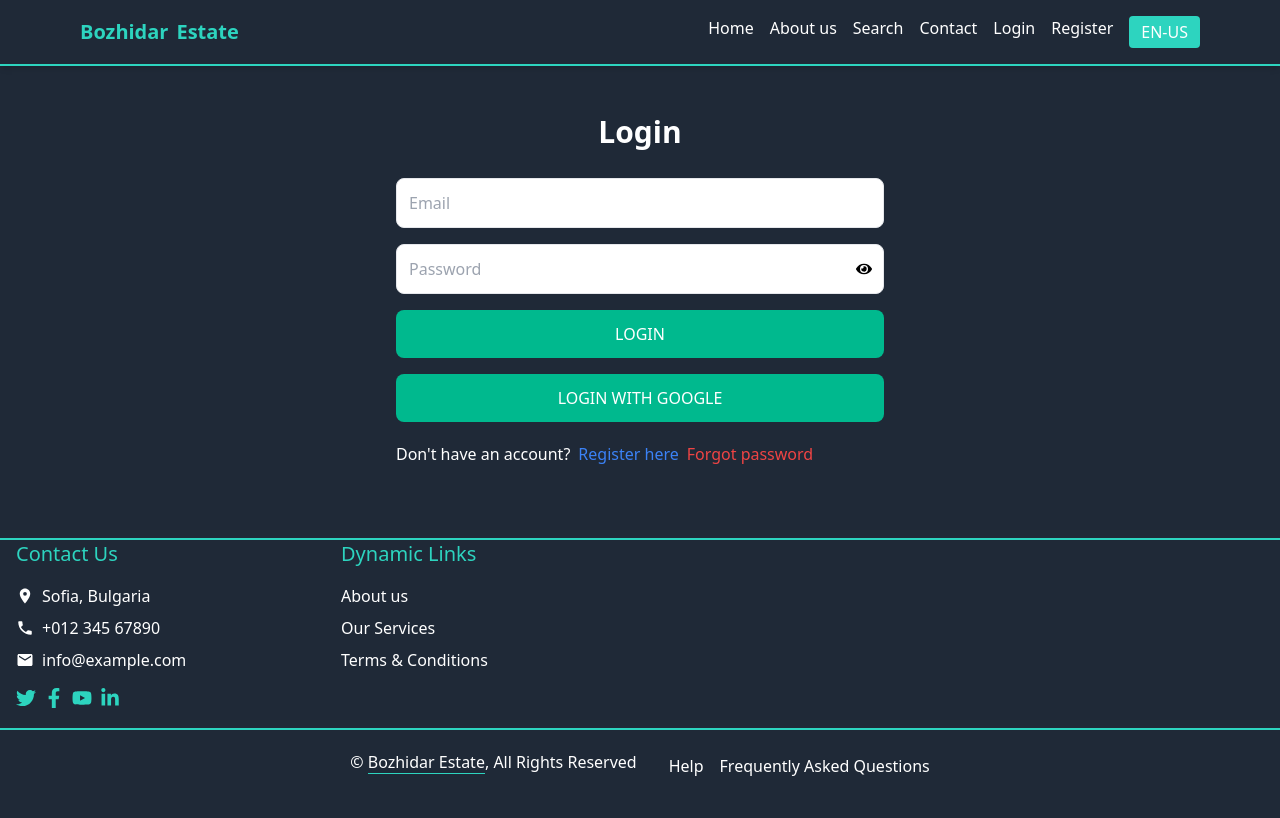
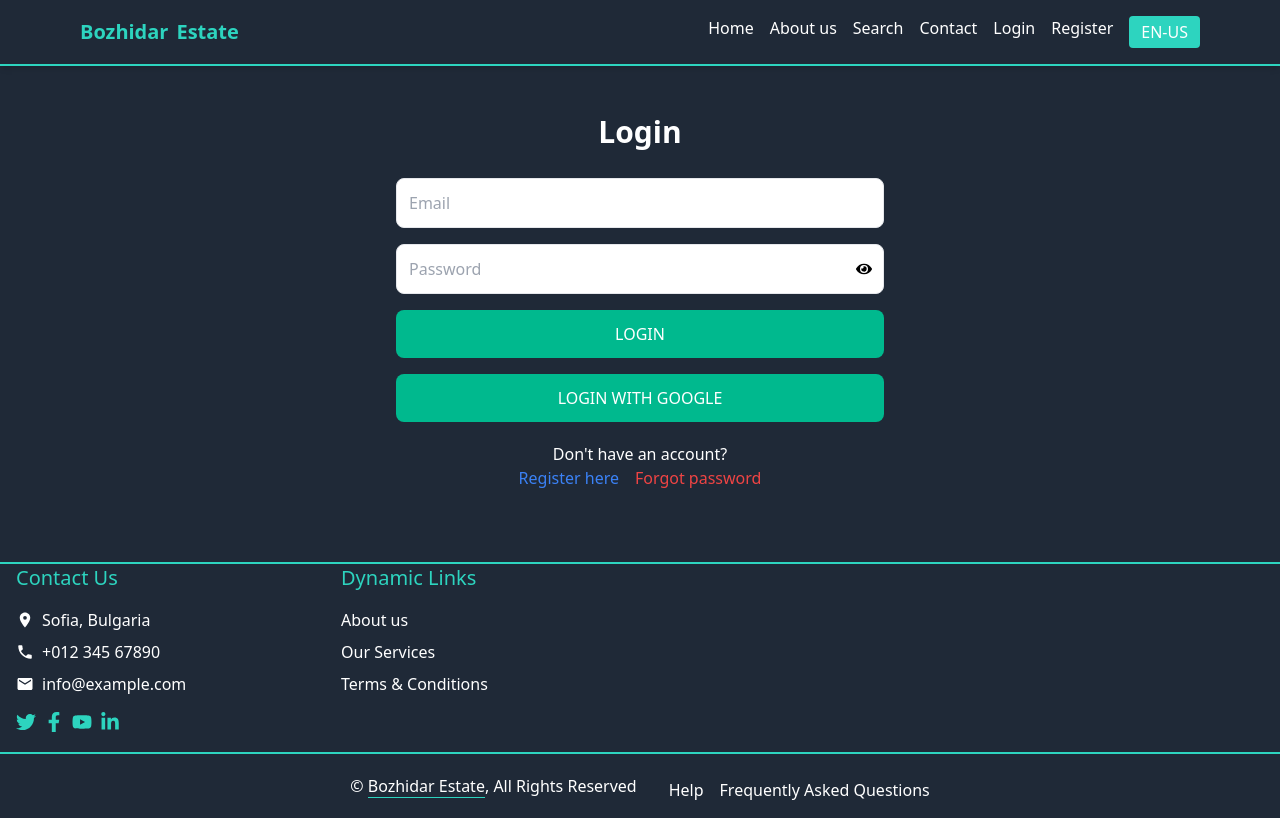
Before and after one commit to Bozhidar-tech/MERN---Project, a React (Vite) app in the folder client/: page /login in a window 1280 px wide. Built offline with nearby package versions, Linux system fonts and the light colour scheme; no server answers.

Commit message:
login page html change

```diff
--- a/client/src/pages/Login/Login.jsx
+++ b/client/src/pages/Login/Login.jsx
@@ -91,8 +91,9 @@ export default function Login() {
           </button>
           <OAuth/>
       </form>
-            <div className='flex gap-2 mt-5 text-white'>
+      <div className='flex flex-col items-center mt-5 text-white'>
           <p>{t('registerPrompt')}</p>
+          <div className='flex gap-4'>
               <Link to='/register'>
                   <span className='text-blue-500'>{t('registerLink')}</span>
               </Link>
@@ -100,6 +101,7 @@ export default function Login() {
                   <span className='text-red-500'>{t('forgotPasswordLink')}</span>
               </Link>
           </div>
+      </div>
       {error && <p className='text-red-500'>{error}</p>}
   </div>
     )
```
Lines whose indentation alone changed are shown as unchanged.
